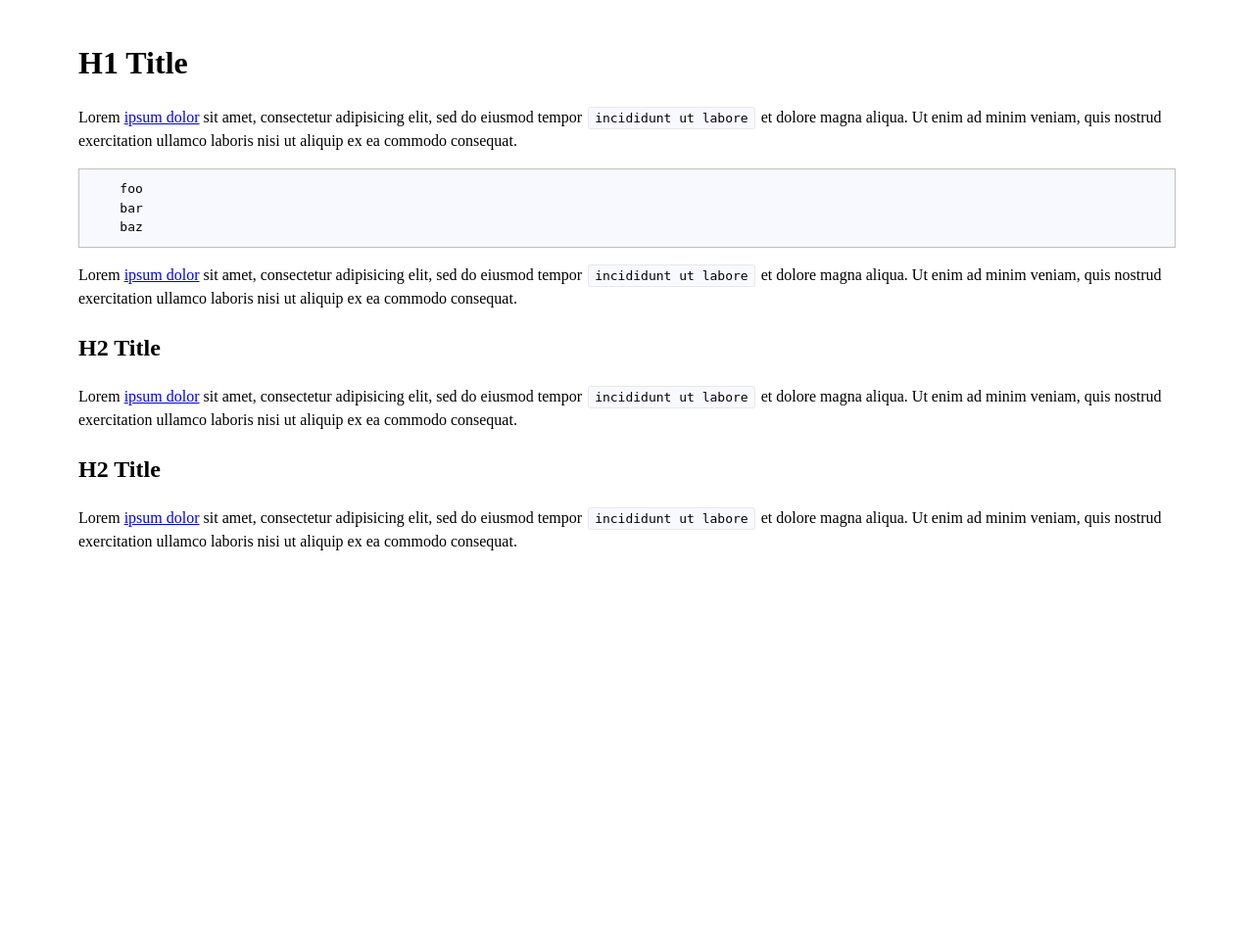
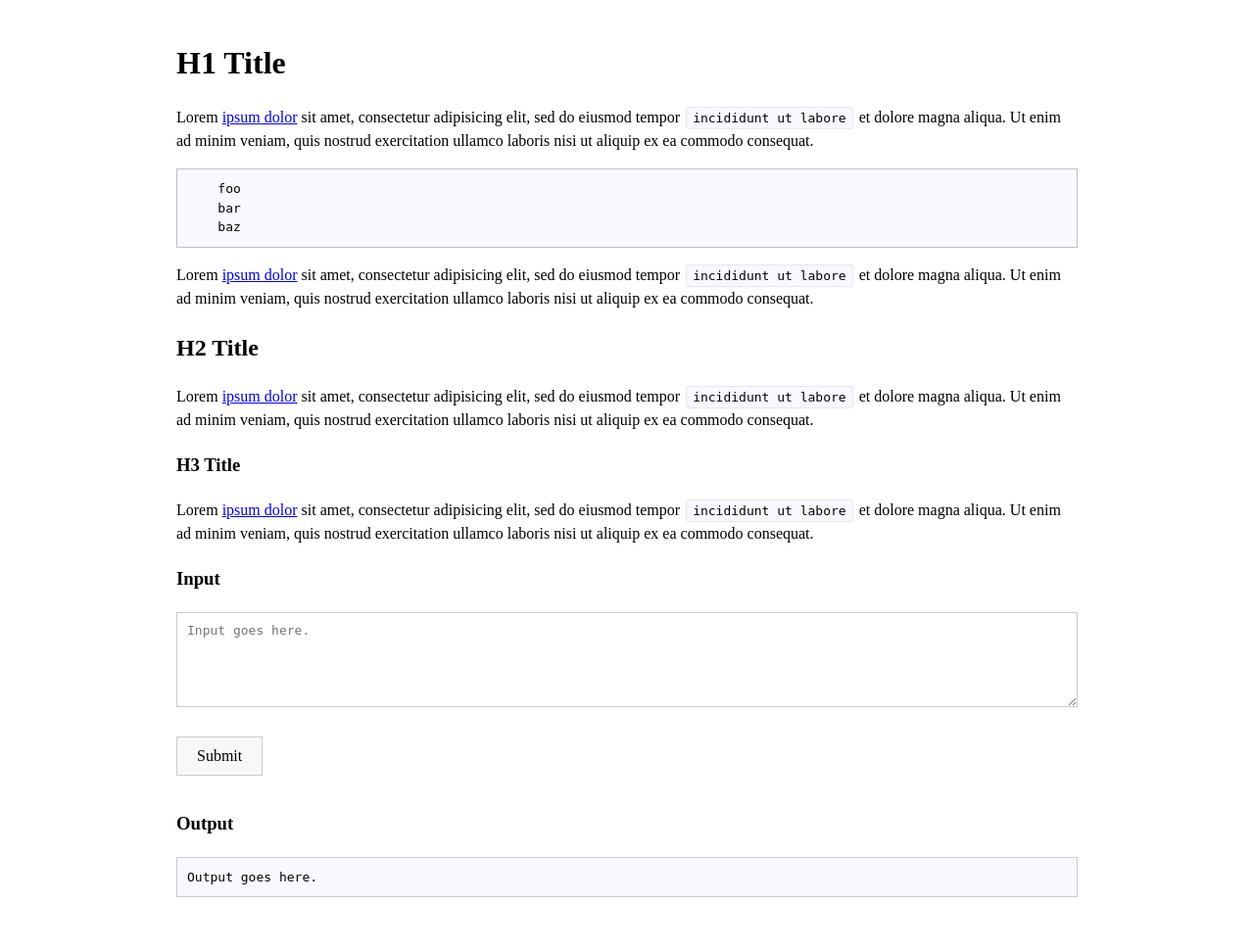
Before and after one commit to dmulholl/dotfiles, a Python web app: template templates/html/index.html in a window 1280 px wide. Shown: the whole page at 98% size. Before the commit the page ends 562 px from the top, so only its background shows below. Run offline with Jinja, Linux system fonts and the light colour scheme; the template is opened without the code that fills it, so the values that code supplies are empty.

Commit message:
Update HTML template

```diff
--- a/templates/html/assets/code.js
+++ b/templates/html/assets/code.js
@@ -0,0 +1,8 @@
+$(document).ready(function() {
+    document.getElementById("btn_submit").addEventListener("click", handleBtnSubmit);
+});
+
+function handleBtnSubmit() {
+    let input = $("#input").val();
+    $("#output").html(input);
+}
--- a/templates/html/assets/styles.css
+++ b/templates/html/assets/styles.css
@@ -39,18 +39,6 @@ img {
 
 /**
  * -------------------------------------------------------------------------
- *  Layout
- * -------------------------------------------------------------------------
- */
-
-body {
-    padding: 40px;
-    max-width: 1200px;
-    margin: 0 auto;
-}
-
-/**
- * -------------------------------------------------------------------------
  *  Typography
  * -------------------------------------------------------------------------
  */
@@ -88,3 +76,36 @@ code {
     border: 1px solid #e8e8e8;
     border-radius: 3px;
 }
+
+textarea, #output {
+    display: block;
+    width: 100%;
+    padding: 10px 10px;
+    border: 1px solid #ccc;
+    margin: 15px 0;
+    font-family: monospace;
+}
+
+button {
+    cursor: pointer;
+    padding: 10px 20px;
+    background-color: #f8f8f8;
+    border: 1px solid #ccc;
+    margin: 15px 0;
+}
+
+button:hover {
+    background-color: #eee;
+}
+
+/**
+ * -------------------------------------------------------------------------
+ *  Layout
+ * -------------------------------------------------------------------------
+ */
+
+body {
+    padding: 40px;
+    max-width: 1000px;
+    margin: 0 auto;
+}
--- a/templates/html/index.html
+++ b/templates/html/index.html
@@ -4,7 +4,9 @@
         <title>Page Title</title>
         <meta charset="utf-8">
         <meta name="viewport" content="width=device-width, initial-scale=1">
+
         <link rel="stylesheet" href="assets/styles.css">
+
         <script src="assets/jquery-3.6.0.min.js"></script>
         <script src="assets/code.js"></script>
     </head>
@@ -34,12 +36,17 @@
             quis nostrud exercitation ullamco laboris nisi ut aliquip ex ea commodo
             consequat.
         </p>
-        <h2>H2 Title</h2>
+        <h3>H3 Title</h3>
         <p>
             Lorem <a href="#">ipsum dolor</a> sit amet, consectetur adipisicing elit, sed do eiusmod
             tempor <code>incididunt ut labore</code> et dolore magna aliqua. Ut enim ad minim veniam,
             quis nostrud exercitation ullamco laboris nisi ut aliquip ex ea commodo
             consequat.
         </p>
+        <h3>Input</h3>
+        <textarea id="input" rows="5" placeholder="Input goes here."></textarea>
+        <button id="btn_submit">Submit</button>
+        <h3>Output</h3>
+        <pre id="output">Output goes here.</pre>
     </body>
 </html>
```
